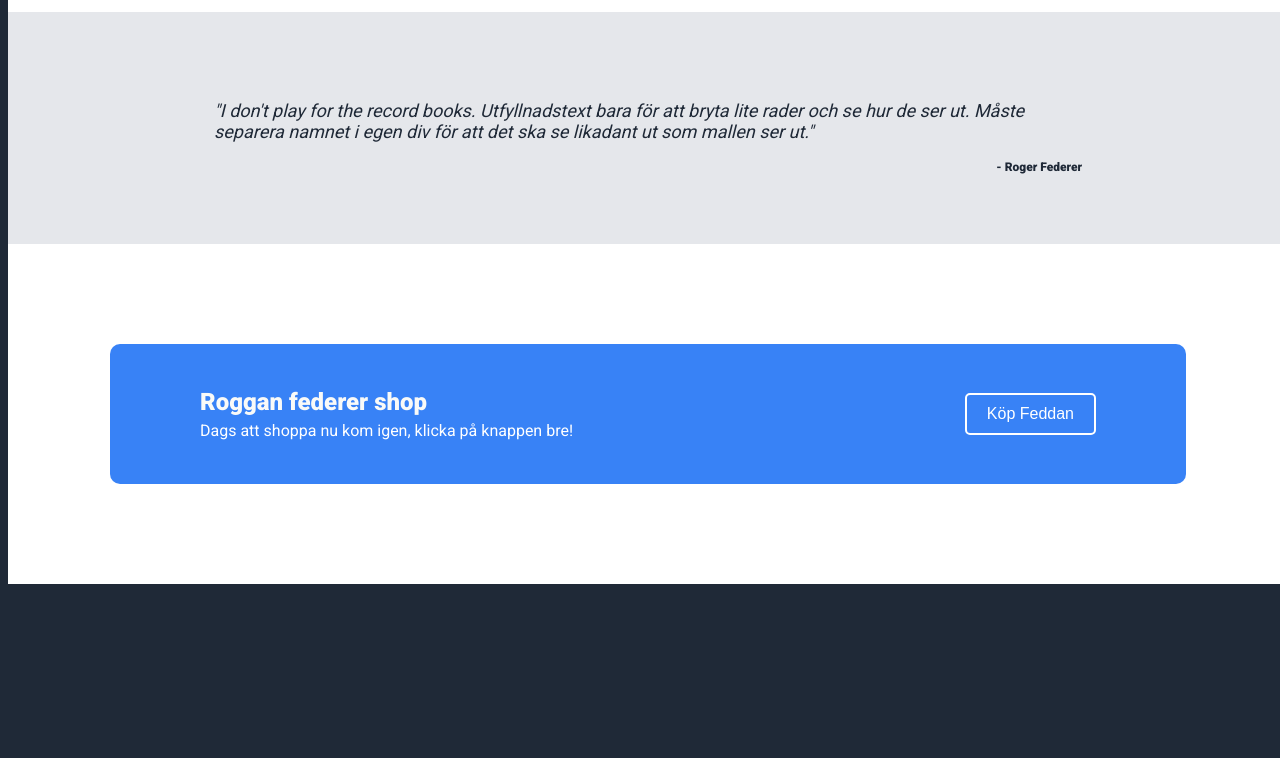
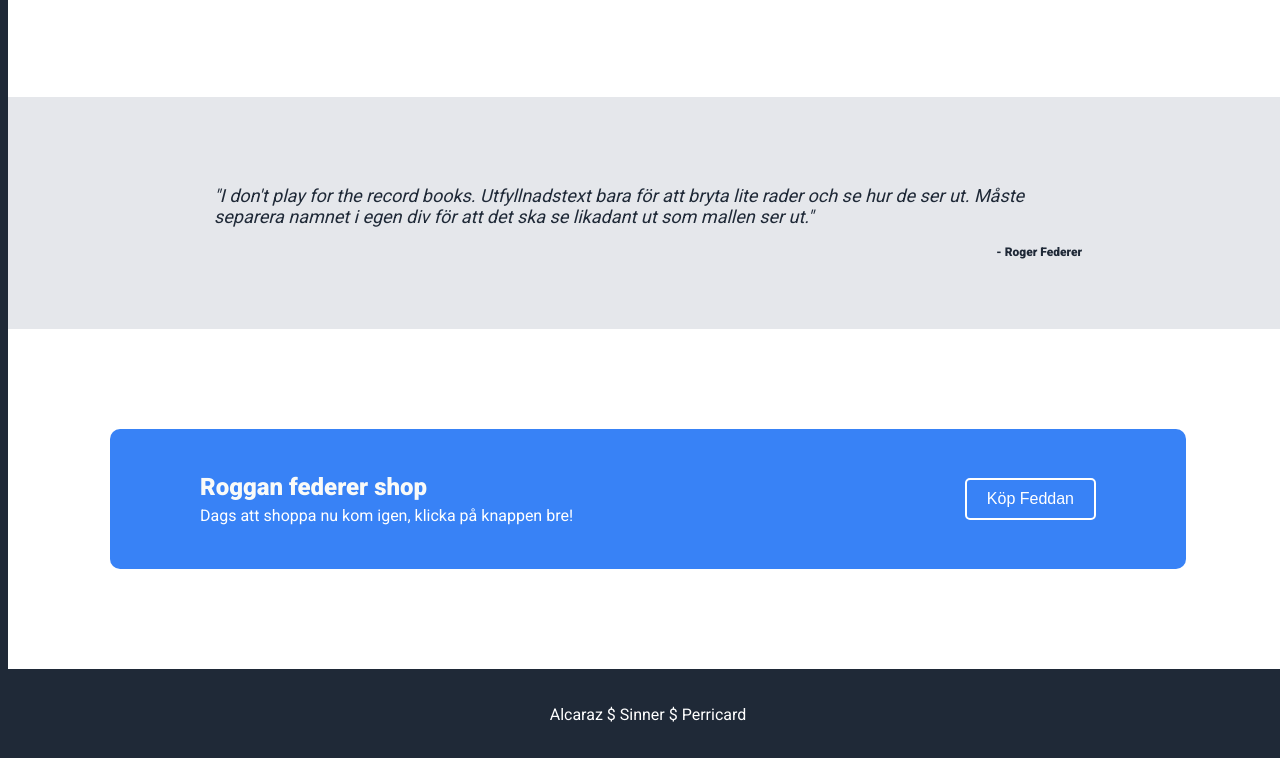
Before and after one commit to 97carud/Landingpage, a plain HTML site: page index.html in a window 1280 px wide. Shown: the part 868-1626 px from the top of the page. Before the commit the page ends 1460 px from the top, so only its background shows below. Drawn offline with Linux system fonts and the light colour scheme.

Commit message:
Footer, logga, align, finito!

```diff
--- a/index.html
+++ b/index.html
@@ -9,7 +9,7 @@
 <body>
 
     <div class="container1">
-        <img src="./Images/WEDRIVE_B&B copy.png" alt="WeDrivear" class="logo">
+        <img src="./Images/Tennis.png" alt="WeDrivear" class="logo">
         <div class="navbar">
             <a href="index.html">header link one</a>
             <a href="bio.html">header link two</a>
@@ -78,6 +78,19 @@
     </div>
 
 
+    <div class="footer">
+        <div class="footer-content">
+            <p>Alcaraz $ Sinner $ Perricard</p>
+        </div>
+
+
+
+
+
+
+    </div>
+
+
 
 </body>
 </html>
--- a/style.css
+++ b/style.css
@@ -19,6 +19,8 @@
     display: flex;
     align-items: center;
     justify-content: space-between;
+    max-width: 100%;
+    padding: 20px 120px;
 
 }
 
@@ -191,3 +193,13 @@
     font-size: 1em;
     cursor: pointer;
     }
+
+.footer
+{
+    background-color: #1f2937;
+    color: white;
+    display: flex;
+    justify-content: center;
+    padding: 10px;
+    margin-top: 10px;
+}
```
Also changed, not shown: Images/Tennis.png (added).
